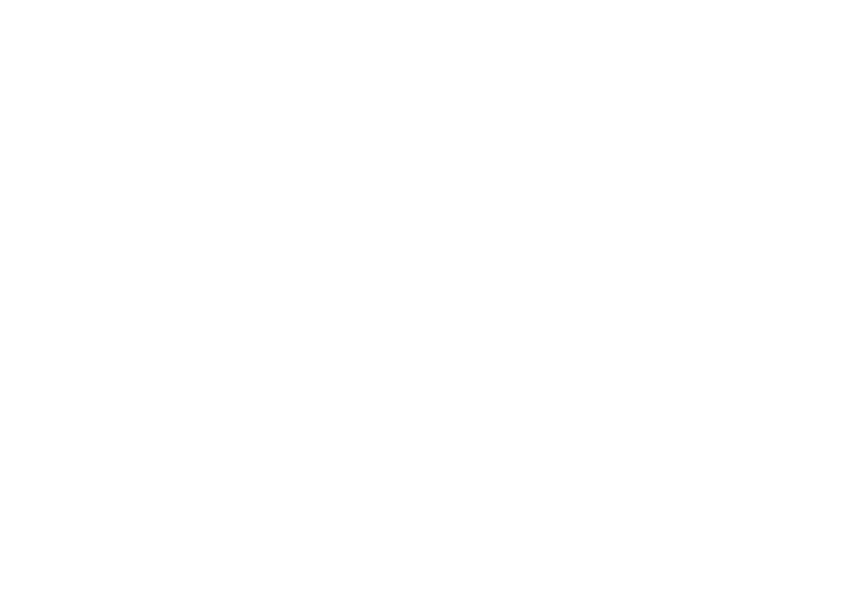
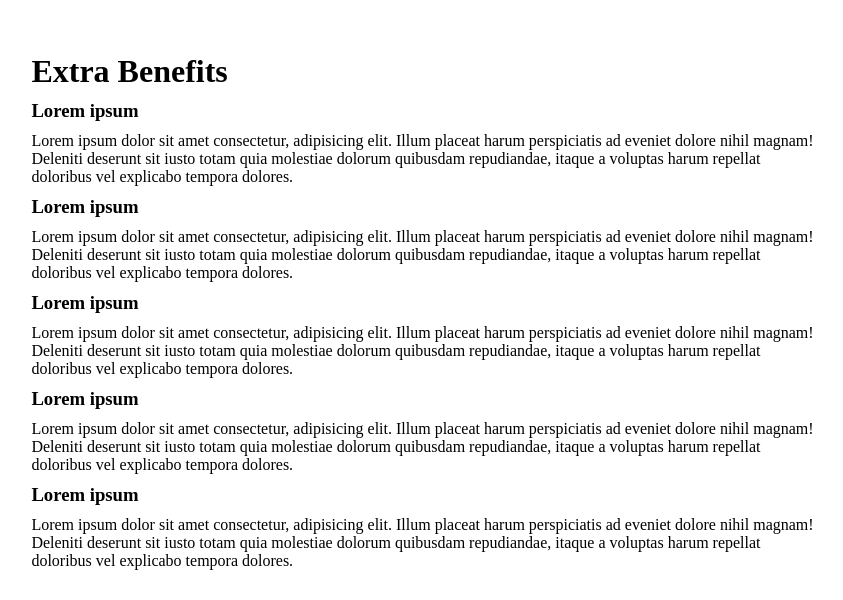
Before and after one commit to Herve02/huzahills, a React (Create React App) app: page /subscription in a window 1280 px wide. Shown: the part 777-1377 px from the top of the page, without its empty margins (114-957 px from the left). Before the commit the page ends 840 px from the top, so only its background shows below. Built offline with nearby package versions, Linux system fonts and the light colour scheme.

Commit message:
added sub page

```diff
--- a/src/component/Subscription.jsx
+++ b/src/component/Subscription.jsx
@@ -8,6 +8,19 @@
                     <path d="M392.889 385C482.445 295.444 504 0.666672 504 0.666672C454.006 23.5064 400.286 37.0964 345.445 40.7778C253.778 48.5556 168.889 61.5556 118.667 111.333C42.3335 188.222 23.1112 297.333 66.889 374.556C114.889 299.333 312.778 191.444 312.778 191.444C170.778 293 7.55568 485.778 1.00012 510.444C-5.55543 535.111 41.4446 536 48.7779 523.222C56.1112 510.444 84.3334 459 115.445 428C192.889 483 311.222 466.778 392.889 385Z" fill="black" />
                 </svg>
             </div>
+            <div className='subscription-content'>
+                <h1>Extra Benefits</h1>
+                <h3>Lorem ipsum</h3>
+                <p>Lorem ipsum dolor sit amet consectetur, adipisicing elit. Illum placeat harum perspiciatis ad eveniet dolore nihil magnam! Deleniti deserunt sit iusto totam quia molestiae dolorum quibusdam repudiandae, itaque a voluptas harum repellat doloribus vel explicabo tempora dolores.</p>
+                <h3>Lorem ipsum</h3>
+                <p>Lorem ipsum dolor sit amet consectetur, adipisicing elit. Illum placeat harum perspiciatis ad eveniet dolore nihil magnam! Deleniti deserunt sit iusto totam quia molestiae dolorum quibusdam repudiandae, itaque a voluptas harum repellat doloribus vel explicabo tempora dolores.</p>
+                <h3>Lorem ipsum</h3>
+                <p>Lorem ipsum dolor sit amet consectetur, adipisicing elit. Illum placeat harum perspiciatis ad eveniet dolore nihil magnam! Deleniti deserunt sit iusto totam quia molestiae dolorum quibusdam repudiandae, itaque a voluptas harum repellat doloribus vel explicabo tempora dolores.</p>
+                <h3>Lorem ipsum</h3>
+                <p>Lorem ipsum dolor sit amet consectetur, adipisicing elit. Illum placeat harum perspiciatis ad eveniet dolore nihil magnam! Deleniti deserunt sit iusto totam quia molestiae dolorum quibusdam repudiandae, itaque a voluptas harum repellat doloribus vel explicabo tempora dolores.</p>
+                <h3>Lorem ipsum</h3>
+                <p>Lorem ipsum dolor sit amet consectetur, adipisicing elit. Illum placeat harum perspiciatis ad eveniet dolore nihil magnam! Deleniti deserunt sit iusto totam quia molestiae dolorum quibusdam repudiandae, itaque a voluptas harum repellat doloribus vel explicabo tempora dolores.</p>
+            </div>
         </div>
     )
 }
--- a/src/styles/subscription/subscription.css
+++ b/src/styles/subscription/subscription.css
@@ -15,4 +15,16 @@
   max-width: 300px;
   height: 100vh;
   gap: 20px;
+}
+
+.subscription-content {
+  width: 100%;
+  display: flex;
+  flex-direction: column;
+  gap: 10px;
+  padding: 10px;
+  padding-inline: 8%;
+}
+.subscription-content p {
+  width: 80%;
 }/*# sourceMappingURL=subscription.css.map */
--- a/src/styles/subscription/subscription.scss
+++ b/src/styles/subscription/subscription.scss
@@ -15,3 +15,14 @@
         gap: 20px;
     }
 }
+.subscription-content{
+    width: 100%;
+    display: flex;
+    flex-direction: column;
+    gap: 10px;
+    padding: 10px;
+    padding-inline: 8%;
+    p{
+        width: 80%;
+    }
+}
```
Also changed, not shown: 1 other file (tests, documents, lock files or other folders).
